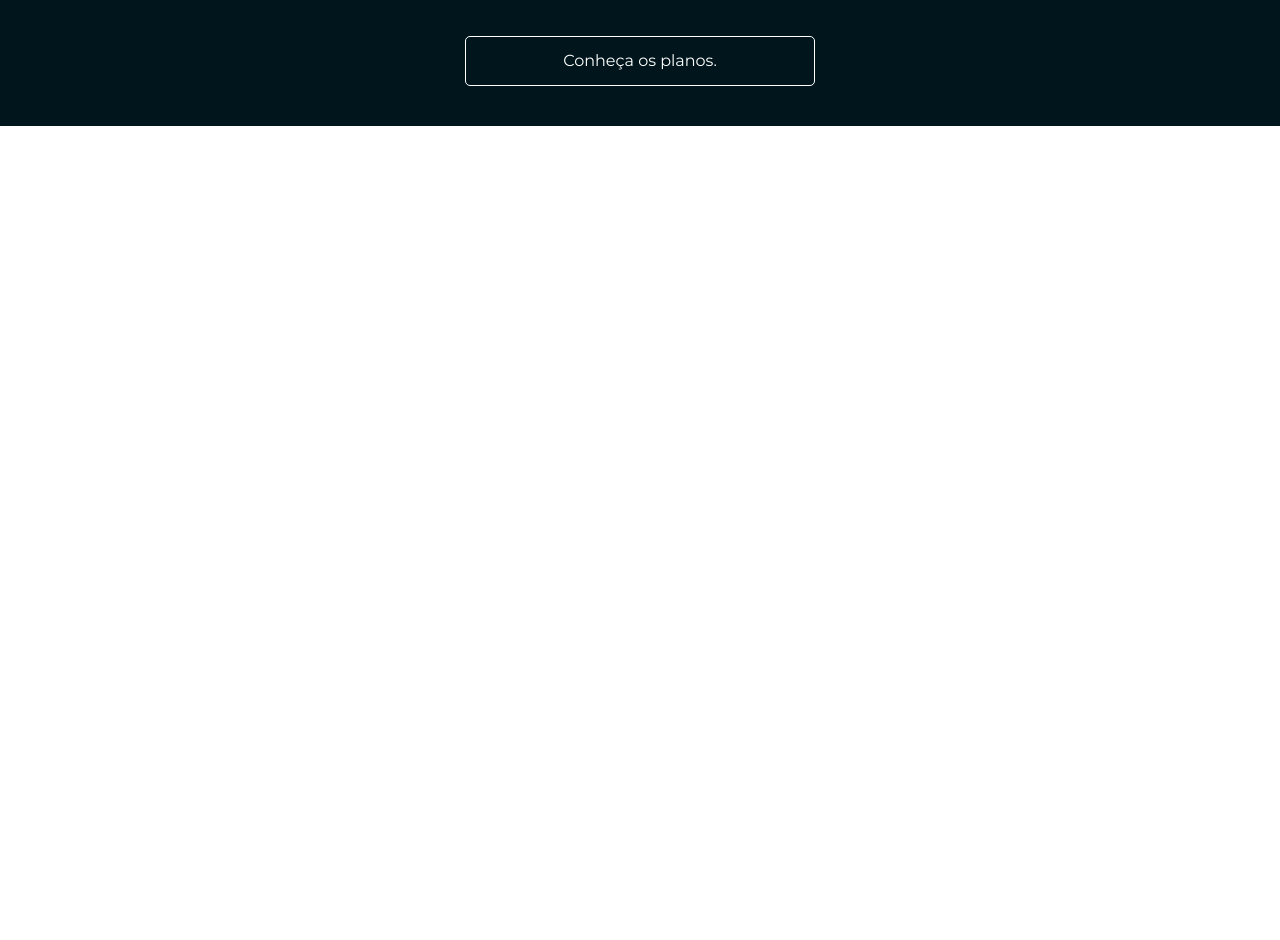
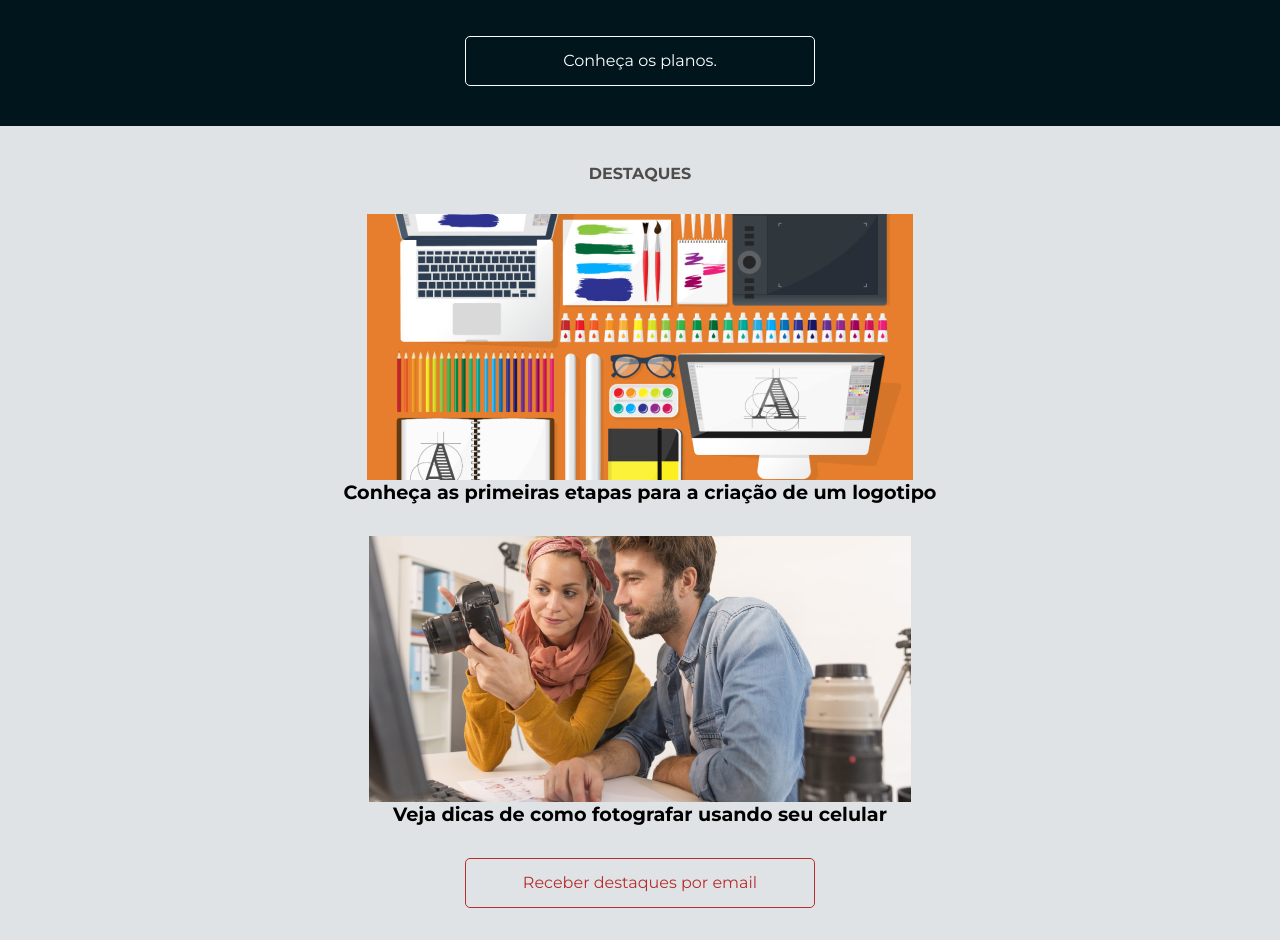
Before and after one commit to lexilva/responsivoOracleOne, a plain HTML site: page index.html in a window 1280 px wide. Shown: the part 280-1220 px from the top of the page. Before the commit the page ends 800 px from the top, so only its background shows below. Drawn offline with Linux system fonts and the light colour scheme.

Commit message:
Conclusão da sessão de destaques/unidades de medidas viewport

```diff
--- /dev/null
+++ b/css/destaques.css
@@ -0,0 +1,35 @@
+.destaques{
+    background-color: var(--azul-claro);
+    padding-top: 2.5rem;
+    padding-bottom: 2rem;
+}
+.destaques_titulo{
+    color: var(--cinza-escuro);
+    font-weight: 700;
+    font-size: 1,5rem;
+    font-family: var(--montserrat);
+    text-transform: uppercase;
+    text-align: center;
+    margin-bottom: 2rem;
+}
+.destaques_painel{
+    display: flex;
+    flex-direction: column;
+    align-items: center;
+    margin-bottom: 2rem;
+}
+.destaques__painel-imagem{
+    width: 100vw;
+    box-shadow: 0 2px 10px 5px;
+    margin-bottom: .5rem;
+}
+.destaques_painel-texto{
+    font-weight: 700;
+    font-size: 1.2rem;
+    line-height: normal;
+}
+.destaques_botao{
+    color: var(--vermelho-forte);
+    border-color: var(--vermelho-forte);
+    margin: 0 auto;
+}
--- a/index.html
+++ b/index.html
@@ -12,10 +12,11 @@
 <link rel="stylesheet" href="./css/cabecalho.css">
 <link rel="stylesheet" href="./css/chamada.css">
 <link rel="stylesheet" href="./css/base.css">
+<link rel="stylesheet" href="./css/destaques.css">
 </head>
 <body>
     <header class="cabecalho container">
-        <img class="cabecalho__logo" src="/img/logo-apeperia.svg" alt="Logo da Apeperia">
+        <img class="cabecalho__logo" src="./img/logo-apeperia.svg" alt="Logo da Apeperia">
         <nav class="cabecalho__navegacao">
             <ul>
                 <li class="cabecalho__link"><a href="#">Sobre</a></li>
@@ -33,6 +34,24 @@
             <p class="chamada__texto">Apeperia tem um jeito inovador de comparar e montar aplicativos para pequenas e médias empresas.</p>
             <a href="#" class="chamada__botao botao">Conheça os planos.</a>
         </section>
+        <section class="destaques container">
+            <h2 class="destaques_titulo">Destaques</h2>
+            <a href="#">
+                <figure class="destaques_painel">
+                    <img src="./img/comecando-criar-logotipo.png" alt="Painel do post sobre criação de logotipo" class="destaques_painel-imagem">
+                    <figcaption class="destaques_painel-texto">Conheça as primeiras etapas para a criação de um logotipo</figcaption>
+                </figure>
+            </a>
+            <a href="">
+                <figure class="destaques_painel">
+                    <img src="./img/dicas-fotografia.png" alt="Painel do post sobre fotografia com celular" class="destaques_painel-imagem">
+                    <figcaption class="destaques_painel-texto">Veja dicas de como fotografar usando seu celular</figcaption>
+                </figure>
+            </a>
+            <a href="#" class="destaques_botao botao">Receber destaques por email</a>
+        </section>
+
+
     </main>
 </body>
 </html>
```
